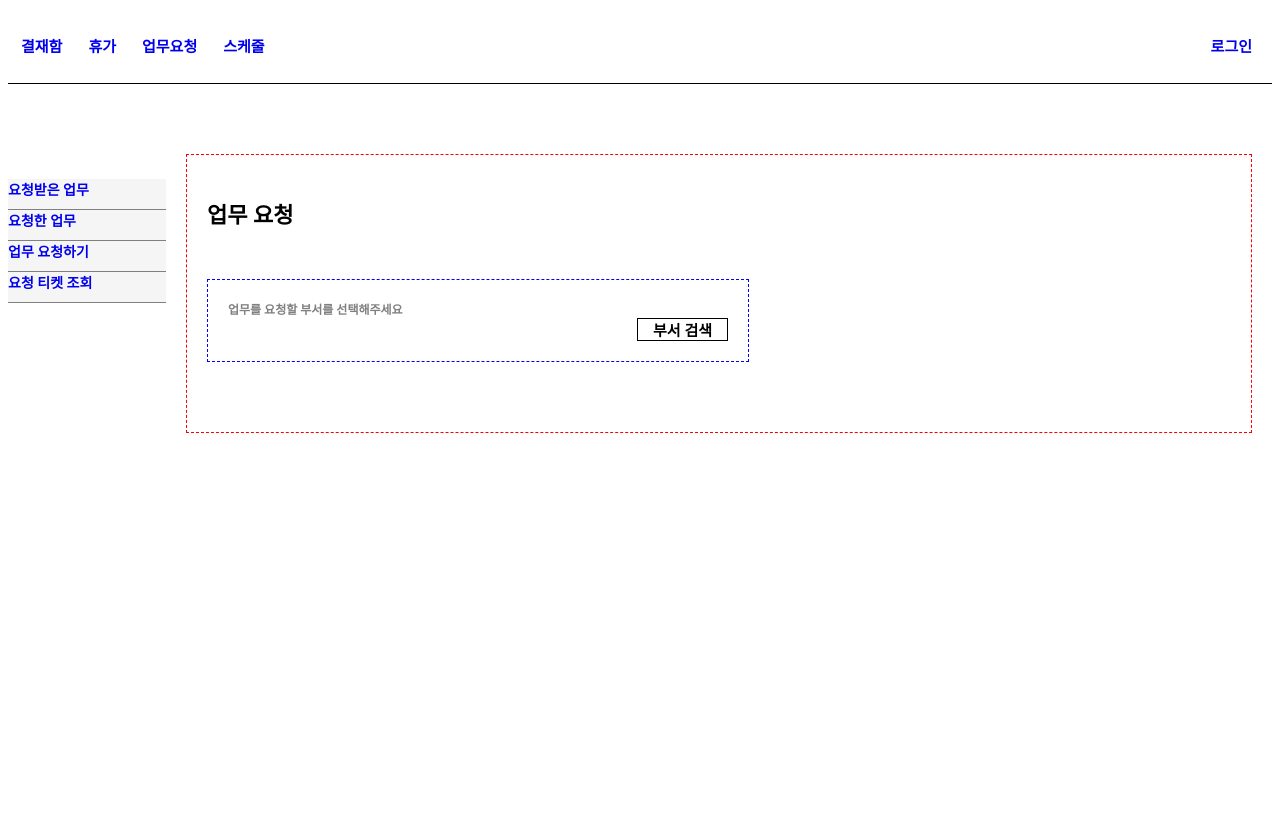
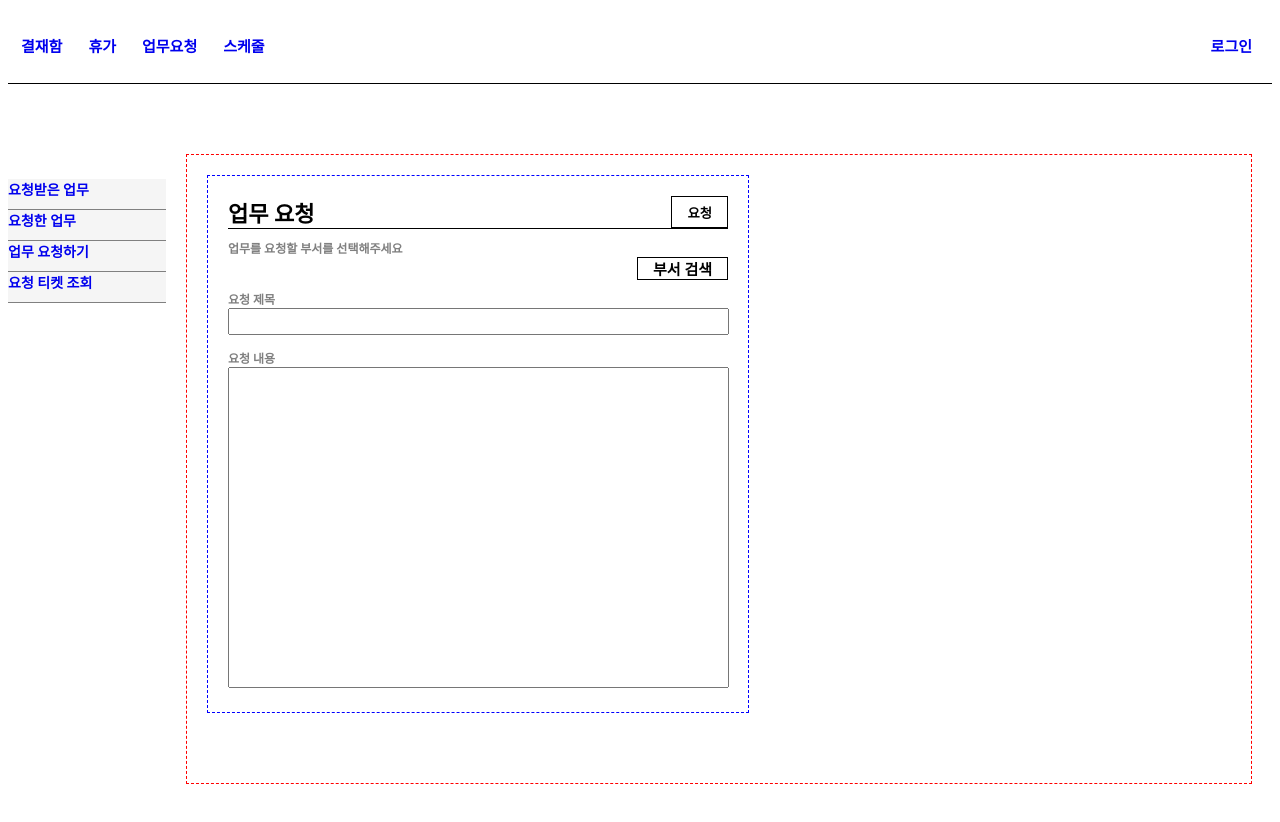
Before and after one commit to JxxHxxx/confirm-service-fe, a React (Vite) app in the folder confirm-fe/: page /work/apply in a window 1280 px wide. Shown: the top 822 px of the page. Before the commit the page ends 800 px from the top, so only its background shows below. Built offline with nearby package versions, Linux system fonts and the light colour scheme; a web font is replaced by a local one.

Commit message:
FEAT 업무 요청하기 페이지 1차 완성

```diff
--- a/confirm-fe/src/api/workApi.js
+++ b/confirm-fe/src/api/workApi.js
@@ -2,14 +2,16 @@ import createAxiosInstance from './GlobalApiConfiguration';
 
 const instance = createAxiosInstance('http://localhost:8080', true)
 
-const createWorkTicket = () => {
-    return 'createWorkTicket';
+const createWorkTicket = (requestBody) => {
+    return instance.post(`/api/work-tickets`, requestBody)
+        .then(res => res)
+        .catch(err => alert(err))
 }
 
 const readWorkTicket = (params) => {
     return instance.get(`/api/work-tickets/search`, { params })
-    .then(res => res)
-    .catch(err => alert(err))
+        .then(res => res)
+        .catch(err => alert(err))
 }
 
 const WorkApi = {
--- a/confirm-fe/src/page/work/apply/OrgSearchModal.jsx
+++ b/confirm-fe/src/page/work/apply/OrgSearchModal.jsx
@@ -62,6 +62,7 @@ export default function OrgSearchModal({ setWorkTicket }) {
         setOrgSerachModalOpen(false);
         setWorkTicket((prev) => ({
             ...prev,
+            chargeCompanyId : selectedOrg.companyId,
             chargeDepartmentId: selectedOrg.departmentId,
             chargeDepartmentName: selectedOrg.departmentName
         }))
--- a/confirm-fe/src/page/work/apply/WorkTicketApplicationContent.jsx
+++ b/confirm-fe/src/page/work/apply/WorkTicketApplicationContent.jsx
@@ -1,28 +1,63 @@
-import { useState } from "react";
+import { useRef, useState } from "react";
 import Button from "../../../components/button/Button";
 import SearchModal from "../../../components/modal/SearchModal";
 import OrgSearchModal from "./OrgSearchModal";
+import WorkApi from "../../../api/workApi";
 
 export default function WorkTicketApplicationContent() {
 
     const [workTicket, setWorkTicket] = useState({
         chargeDepartmentName: '',
+        chargeCompanyId: '',
         chargeDepartmentId: '',
     });
 
-    // API 적용 전 임시
-    const handleSelectDepartment = () => {
-        setWorkTicket({
-            chargeDepartmentId: 'SPY00001',
-            chargeDepartmentName: '임시부서'
-        })
+    const requestTitleRef = useRef('');
+    const requestContentRef = useRef('');
+
+    const handleOnChangeTextarea = (ref, event) => {
+        ref.current = event.target.value;
     }
 
+    const handleOnclickApplyWorkTicket = async () => {
+        if (workTicket.chargeCompanyId === '' || workTicket.chargeDepartmentId === '') {
+            alert("업무를 요청할 부서를 선택해주세요")
+            throw new Error("요청 부서가 지정되지 않았습니다");
+        }
+
+        if (requestTitleRef.current.length <= 1) {
+            alert("2자 이상의 요청 제목을 입력해주세요");
+            throw new Error("요청 제목은 2자 이상이여야 합니다.");
+        }
+
+        try {
+            const requestBody = {
+                chargeCompanyId: workTicket.chargeCompanyId,
+                chargeDepartmentId: workTicket.chargeDepartmentId,
+                requestTitle: requestTitleRef.current,
+                requestContent: requestContentRef.current,
+                workRequester: {
+                    companyId: sessionStorage.getItem('companyId'),
+                    id: sessionStorage.getItem('memberId'),
+                    name: sessionStorage.getItem('name')
+                }
+            }
+            // 응답 실패, 성공 케이스 처리해야함
+            const response = await WorkApi.createWorkTicket(requestBody);
+
+        } catch (e) {
+            alert(e);
+        }
+    }
     return <>
         <div style={{ border: '1px dashed red', margin: '50px 0px 50px 0px', padding: '20px' }}>
-            <p style={{ fontSize: '22px' }}>업무 요청</p>
-
-            <div style={{ border: '1px dashed blue', width: '500px', margin: '50px 0px 50px 0px', padding: '20px' }}>
+            <div style={{ border: '1px dashed blue', width: '500px', margin: '0px 0px 50px 0px', padding: '20px' }}>
+                <div style={{ display: 'flex', justifyContent: 'space-between', borderBottom: '1px solid black', marginBottom: '10px' }}>
+                    <p style={{ fontSize: '22px', margin: '0px' }}>업무 요청</p>
+                    <Button cn="btn_normal"
+                        name="요청"
+                        onClick={handleOnclickApplyWorkTicket} />
+                </div>
                 <div id="chargeDepartmentDiv">
                     <p style={{
                         margin: '0px',
@@ -31,11 +66,33 @@ export default function WorkTicketApplicationContent() {
                         fontFamily: 'MaruBuri'
                     }}>업무를 요청할 부서를 선택해주세요</p>
                     <div style={{ display: 'flex', justifyContent: 'space-between' }}>
-                        <span style={{ margin: '0px' }}>
+                        <span style={{
+                            margin: '0px',
+                        }}>
                             {workTicket.chargeDepartmentName ? workTicket.chargeDepartmentName : ' '}
                         </span>
-                        <OrgSearchModal setWorkTicket={setWorkTicket}/>
+                        <OrgSearchModal setWorkTicket={setWorkTicket} />
                     </div>
+                    <div style={{ marginBottom: '10px' }}></div>
+                    <p id='requestTitleDesc'
+                        style={{
+                            margin: '0px',
+                            fontSize: '12px',
+                            color: 'gray',
+                            fontFamily: 'MaruBuri'
+                        }}>요청 제목</p>
+                    <textarea style={{ width: '495px', height: '21px', resize: 'none' }}
+                        onChange={(event) => handleOnChangeTextarea(requestTitleRef, event)} />
+                    <div style={{ marginBottom: '10px' }}></div>
+                    <p id='requestContentDesc'
+                        style={{
+                            margin: '0px',
+                            fontSize: '12px',
+                            color: 'gray',
+                            fontFamily: 'MaruBuri'
+                        }}>요청 내용</p>
+                    <textarea style={{ width: '495px', height: '315px', resize: 'none' }}
+                        onChange={(event) => handleOnChangeTextarea(requestContentRef, event)} />
                 </div>
             </div>
         </div>
```
